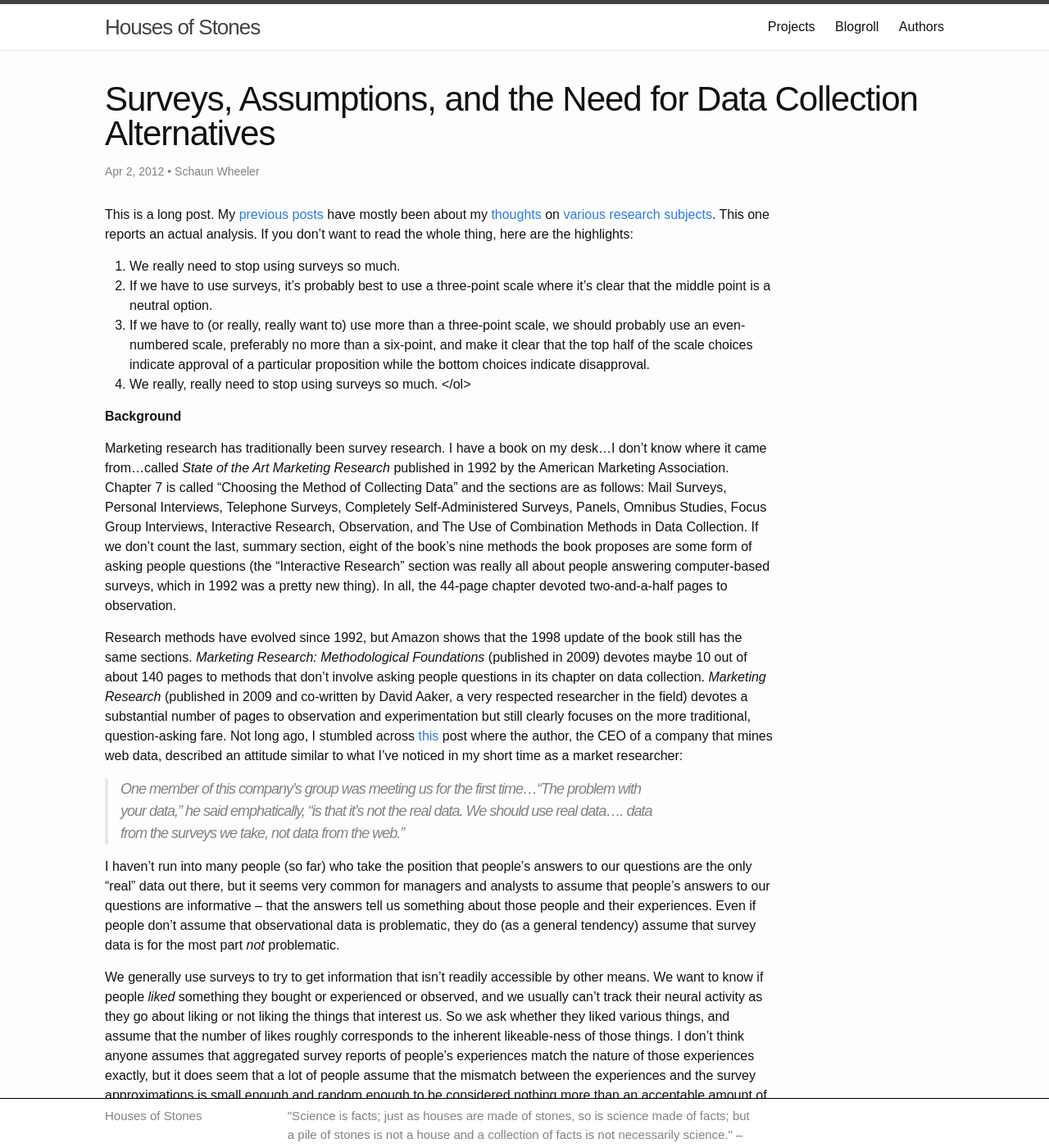
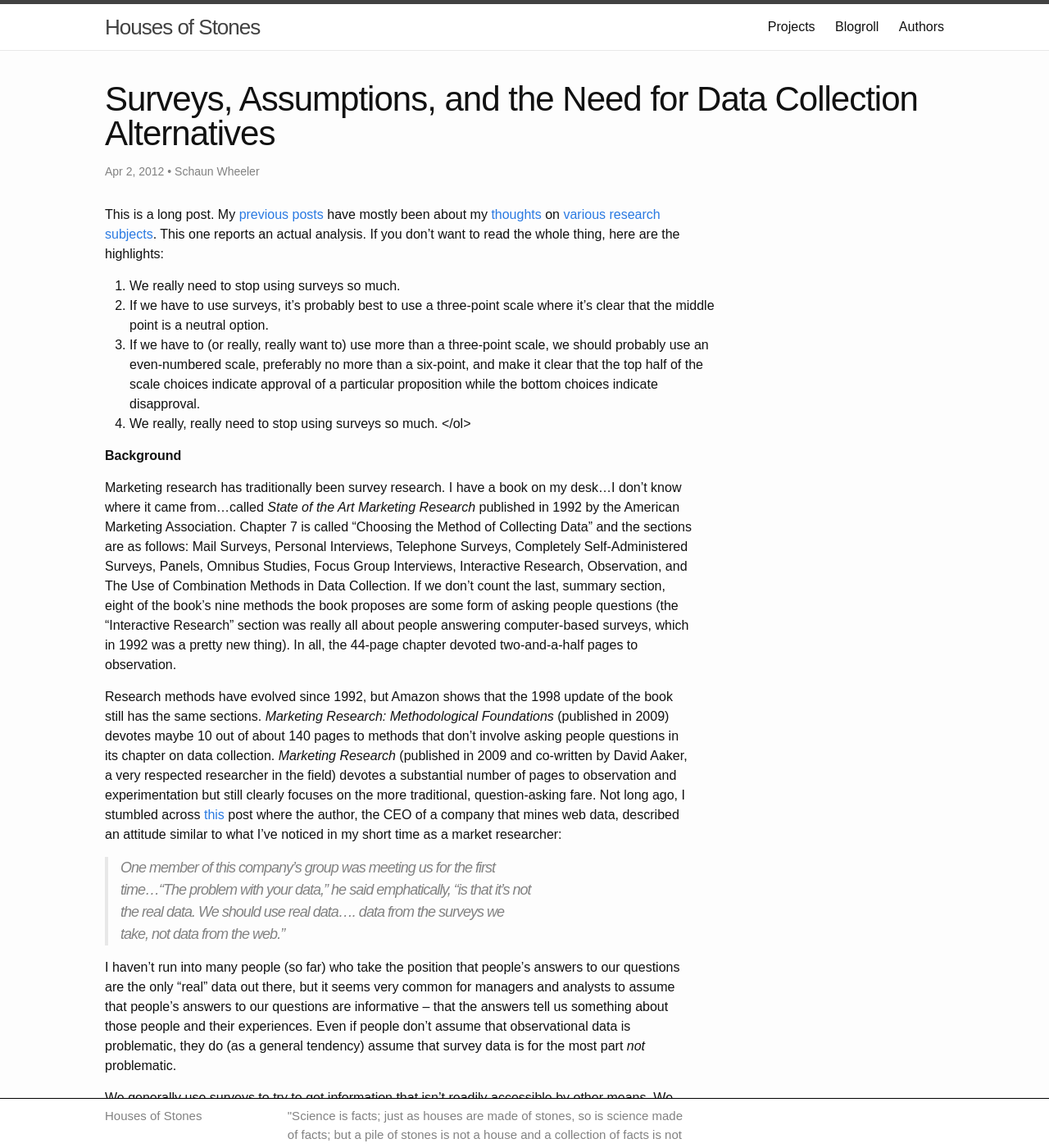
Before and after one commit to housesofstones/housesofstones.github.io, a Jekyll site: the page built from _posts/2012-04-02-surveys-assumptions-and-the-need-for-data-collection-alternatives.md, in a window 1280 px wide and 1400 px high. Shown: the whole window at 82% size. Built offline with Jekyll 4.4.1, drawn with Linux system fonts in a browser that asks for light colours; nearby versions of some CDN libraries.

Commit message:
Update hoscustom.css

```diff
--- a/css/hoscustom.css
+++ b/css/hoscustom.css
@@ -49,5 +49,5 @@ body {
 }
 
 p, blockquote, pre, hr, dl, dd, ol, ul, figure {
-    width: 80%;
+    max-width: 70%;
 }
```
